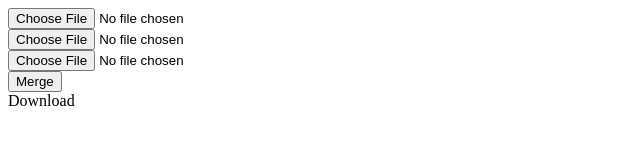
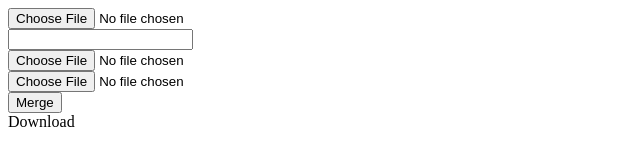
Before and after one commit to bSatierf/EditPDF, a plain HTML site: page index.html in a window 1280 px wide. Shown: the whole page, without its empty margins (0-640 px from the left). Drawn offline with Linux system fonts and the light colour scheme.

Commit message:
add: input para número de página que será deletada.

```diff
--- a/index.html
+++ b/index.html
@@ -2,14 +2,20 @@
 <html>
 <head>
   <script src="https://unpkg.com/pdf-lib/dist/pdf-lib.js"></script>
+
 </head>
 <body>
   <input type="file" id="file1"> <br>
+  <input type="text" id="numPage"> <br>
   <input type="file" id="file2"> <br>
   <input type="file" id="file3"> <br>
-  <button onclick="insertPDF()">Merge</button> <br>
+  <button class="button">Merge</button> <br>
   <a id="link">Download</a>
+
+
+
+
+  <script crossorigin src="./assets/JS/app.js"></script>
 </body>
 
-<script crossorigin src="./assets/JS/app.js"></script>
 </html>
```
